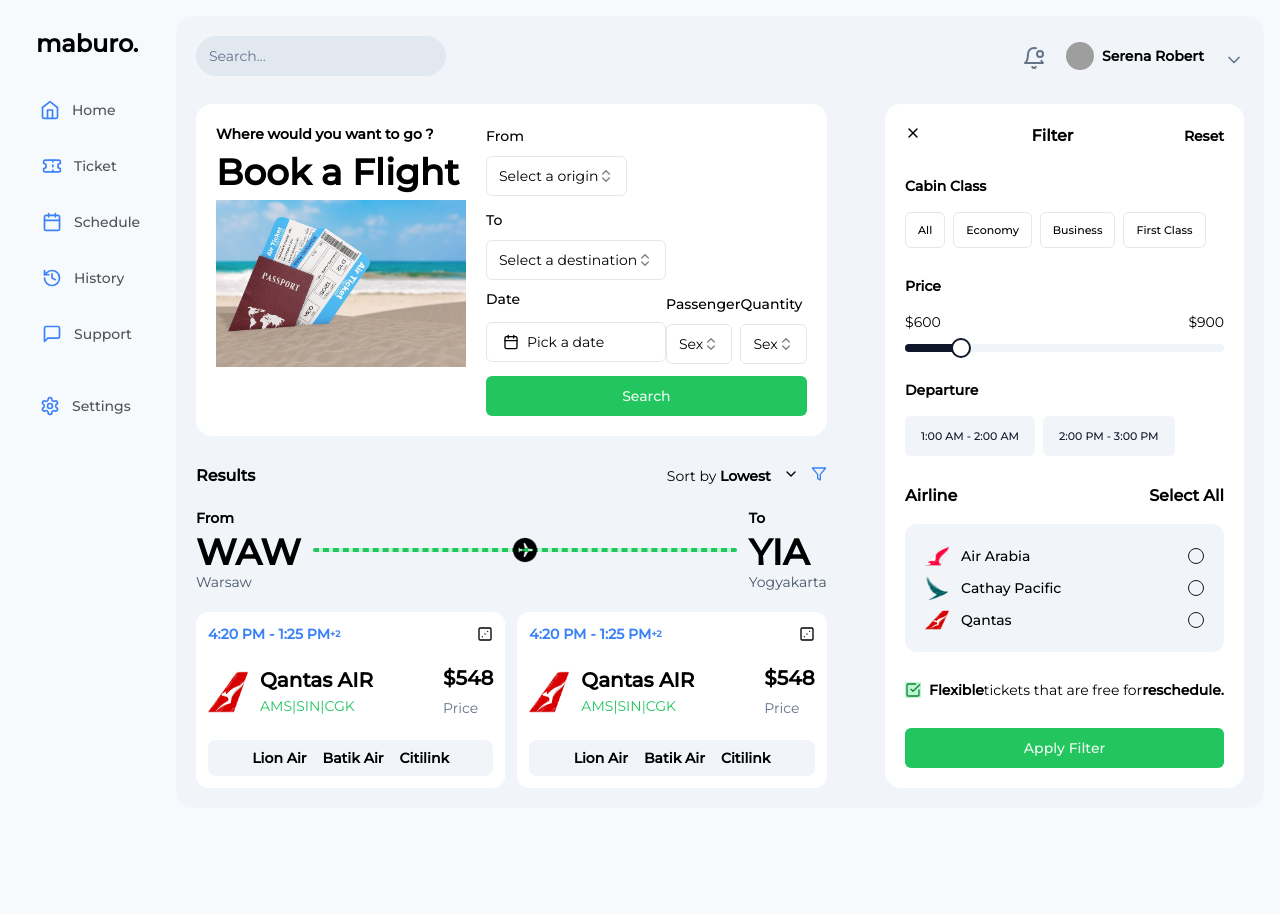
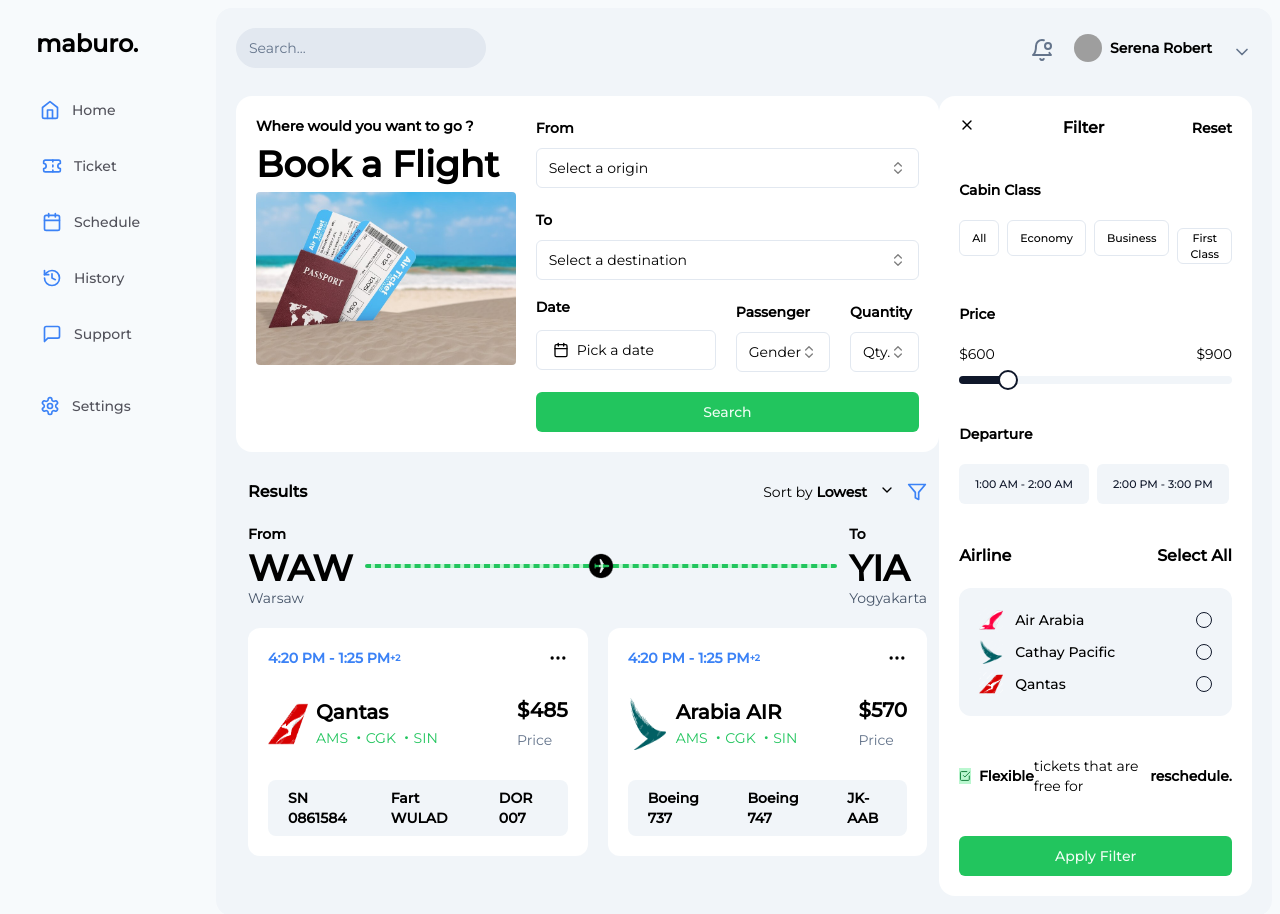
Before and after one commit to kralion/maburo, a React (Vite) app: page / in a window 1280 px wide. Shown: the top 914 px of the page. Before the commit the page ends 824 px from the top, so only its background shows below. Built offline with nearby package versions, Linux system fonts and the light colour scheme; grey boxes are pictures that could not be loaded.

Commit message:
feat: 95% Dashboard Progress

```diff
--- a/src/App.tsx
+++ b/src/App.tsx
@@ -5,7 +5,7 @@
   return (
     <div className="font-Montserrat">
       <div className="flex ">
-        <aside className=" px-2">
+        <aside className="px-2">
           <div className="sticky  top-7 w-full">
             <NavBar />
           </div>
--- a/src/components/dashboard/filter.tsx
+++ b/src/components/dashboard/filter.tsx
@@ -12,7 +12,7 @@
 
 function Filter() {
   return (
-    <div className=" bg-white rounded-2xl w-fit p-5 space-y-7 ">
+    <div className=" bg-white rounded-2xl w-fit p-5 space-y-10 ">
       <div className="flex justify-between items-baseline">
         <LucideX className="w-4 h-4 hover:text-slate-700 cursor-pointer" />
         <h3 className="font-semibold hover:text-slate-700 cursor-pointer ">
@@ -22,7 +22,7 @@
           Reset
         </h4>
       </div>
-      <div className="space-y-4">
+      <div className="space-y-5">
         <h4 className="font-semibold text-sm">Cabin Class</h4>
         <div className="space-y-3">
           <div className="flex gap-2  items-baseline">
@@ -39,7 +39,7 @@
           </div>
         </div>
       </div>
-      <div className="space-y-4">
+      <div className="space-y-5">
         <h4 className="font-semibold text-sm">Price</h4>
         <div className="space-y-3">
           <p className="flex justify-between text-sm">
@@ -49,7 +49,7 @@
           <Slider defaultValue={[28]} min={15} max={100} step={1} />
         </div>
       </div>
-      <div className="space-y-4">
+      <div className="space-y-5">
         <h4 className="font-semibold text-sm">Departure</h4>
         <div className="space-y-3 ">
           <div className="flex gap-2  items-baseline">
@@ -65,7 +65,7 @@
           </div>
         </div>
       </div>
-      <div className="space-y-4">
+      <div className="space-y-5">
         <p className="flex justify-between font-semibold">
           <span>Airline</span>
           <span>Select All</span>
--- a/src/components/dashboard/form.tsx
+++ b/src/components/dashboard/form.tsx
@@ -38,16 +38,16 @@
             Where would you want to go ?
           </h4>
           <h1 className="text-4xl font-semibold">Book a Flight</h1>
-          <img src={Flight} alt="flight" width={250} />
+          <img src={Flight} className="rounded" alt="flight" width={360} />
         </div>
 
-        <form onSubmit={form.handleSubmit(onSubmit)} className="space-y-3">
+        <form onSubmit={form.handleSubmit(onSubmit)} className="space-y-5">
           <FormField
             control={form.control}
             name="from"
             render={({ field }) => (
               <FormItem>
-                <FormLabel>From</FormLabel>
+                <FormLabel className="font-semibold">From</FormLabel>
                 <FormControl>
                   <SelectField
                     placeholder="Select a origin"
@@ -72,7 +72,7 @@
             name="to"
             render={({ field }) => (
               <FormItem>
-                <FormLabel>To</FormLabel>
+                <FormLabel className="font-semibold">To</FormLabel>
                 <FormControl>
                   <SelectField
                     placeholder="Select a destination"
@@ -93,13 +93,13 @@
               </FormItem>
             )}
           />
-          <div className="flex justify-between">
+          <div className="flex gap-5">
             <FormField
               control={form.control}
               name="date"
               render={({ field }) => (
                 <FormItem className="flex flex-col gap-2">
-                  <FormLabel>Date</FormLabel>
+                  <FormLabel className="font-semibold">Date</FormLabel>
                   <FormControl>
                     <DatePicker {...field} />
                   </FormControl>
@@ -113,10 +113,10 @@
               name="from"
               render={({ field }) => (
                 <FormItem>
-                  <FormLabel>Passenger</FormLabel>
+                  <FormLabel className="font-semibold">Passenger</FormLabel>
                   <FormControl>
                     <SelectField
-                      placeholder={"Sex"}
+                      placeholder={"Gender"}
                       values={["Male", "Female", "Other"]}
                       {...field}
                     />
@@ -130,10 +130,10 @@
               name="quantity"
               render={({ field }) => (
                 <FormItem>
-                  <FormLabel>Quantity</FormLabel>
+                  <FormLabel className="font-semibold">Quantity</FormLabel>
                   <FormControl>
                     <SelectField
-                      placeholder={"Sex"}
+                      placeholder={"Qty."}
                       values={["1", "2", "3", "4", "5", "6", "7"]}
                       {...field}
                     />
--- a/src/components/dashboard/results-card.tsx
+++ b/src/components/dashboard/results-card.tsx
@@ -1,10 +1,21 @@
-import { LucideDice3 } from "lucide-react";
-import QantasLogo from "../../assets/logos/qantas.png";
-const FlightModels = ["Lion Air", "Batik Air", "Citilink"];
+import { LucideMoreHorizontal } from "lucide-react";
+type ResultsCardProps = {
+  name: string;
+  services: string[];
+  price: number;
+  flightModels: string[];
+  logo: string;
+};
 
-function ResultsCard() {
+function ResultsCard({
+  name,
+  services,
+  price,
+  flightModels,
+  logo,
+}: ResultsCardProps) {
   return (
-    <div className="rounded-xl w-full  bg-white p-3 space-y-5 font-semibold">
+    <div className="rounded-xl w-fit  bg-white p-5 space-y-7 font-semibold">
       <div className="flex justify-between items-center">
         <p className="flex gap-1 text-sm text-blue-500">
           <h4>4:20 PM</h4>-
@@ -13,26 +24,25 @@
             <h5 className="text-[9px]">+2</h5>
           </span>
         </p>
-        <LucideDice3 className="w-4 h-4" />
+        <LucideMoreHorizontal className="w-5 h-5" />
       </div>
       <div className="flex justify-between items-center">
-        <p className="flex gap-3 text-blue-500">
-          <img src={QantasLogo} width={40} alt="airline-logo" />
+        <p className="flex gap-2 text-blue-500">
+          <img src={logo} width={40} alt="airline-logo" />
           <p>
-            <span className="font-bold text-black text-xl">Qantas AIR</span>{" "}
-            <br />
-            <span className="text-green-500 text-sm font-normal">
-              AMS|SIN|CGK
+            <span className="font-bold text-black text-xl">{name}</span> <br />
+            <span className="text-green-500 text-sm font-normal ">
+              {services.join(" ・")}
             </span>
           </p>
         </p>
         <p className="text-xl ">
-          <span className="font-bold ">$548</span> <br />
+          <span className="font-bold ">${price}</span> <br />
           <span className="text-slate-500 text-sm font-normal">Price</span>
         </p>
       </div>
-      <div className="bg-slate-100 rounded-lg px-3 gap-4 flex justify-center py-2">
-        {FlightModels.map((model, index) => (
+      <div className="bg-slate-100 rounded-lg px-5 gap-10 flex justify-between py-2">
+        {flightModels.map((model, index) => (
           <span key={index} className="text-sm font-bold">
             {model}
           </span>
--- a/src/components/dashboard/results.tsx
+++ b/src/components/dashboard/results.tsx
@@ -1,10 +1,12 @@
 import { ChevronDown, LucideFilter } from "lucide-react";
 import TravelPlane from "../../assets/icons/travel-plane.png";
 import ResultsCard from "./results-card";
+import QantasLogo from "../../assets/logos/qantas.png";
+import ArabiaAIRLogo from "../../assets/logos/cathay-pacific.png";
 
 function Results() {
   return (
-    <div className="space-y-5">
+    <div className="space-y-5 px-3">
       <div className="flex justify-between items-center">
         <h3 className="font-semibold hover:text-slate-700 cursor-pointer ">
           Results
@@ -18,7 +20,7 @@
             </span>
           </h3>
           <ChevronDown className="w-4 h-4 hover:text-slate-700 cursor-pointer" />
-          <LucideFilter className="w-4 h-4 text-blue-500 hover:text-slate-700 cursor-pointer" />
+          <LucideFilter className="w-5 h-5 text-blue-500 hover:text-slate-700 cursor-pointer" />
         </div>
       </div>
       <div className="flex justify-between items-center">
@@ -51,9 +53,21 @@
           <span className="text-slate-600">Yogyakarta</span>
         </p>
       </div>
-      <section className="flex gap-3">
-        <ResultsCard />
-        <ResultsCard />
+      <section className="flex gap-5">
+        <ResultsCard
+          name="Qantas"
+          logo={QantasLogo}
+          services={["AMS", "CGK", "SIN"]}
+          price={485}
+          flightModels={["SN 0861584", "Fart WULAD", "DOR 007"]}
+        />
+        <ResultsCard
+          name="Arabia AIR"
+          logo={ArabiaAIRLogo}
+          services={["AMS", "CGK", "SIN"]}
+          price={570}
+          flightModels={["Boeing 737", "Boeing 747", "JK-AAB"]}
+        />
       </section>
     </div>
   );
--- a/src/components/dashboard/selectField.tsx
+++ b/src/components/dashboard/selectField.tsx
@@ -5,16 +5,68 @@
   SelectTrigger,
   SelectValue,
 } from "@/components/ui/select";
-import React from "react";
-type SelectFormProps = {
-  placeholder: string;
+import { cva, type VariantProps } from "class-variance-authority";
+import { cn } from "@/lib/utils";
+import * as React from "react";
+
+interface SelectFormProps
+  extends React.HTMLAttributes<HTMLSelectElement>,
+    VariantProps<typeof SelectTriggerVariants> {
   values: string[];
-};
+  asChild?: boolean;
+  variant?: "default";
+  size?: "default" | "medium" | "large";
+}
 
-export default function SelectField({ placeholder, values }: SelectFormProps) {
+const SelectTriggerVariants = cva({
+  variants: {
+    variant: {
+      default: {
+        field: "border border-gray-300 rounded-md",
+        trigger: "bg-white",
+        content: "bg-white",
+        item: "hover:bg-gray-100",
+      },
+    },
+    size: {
+      default: {
+        field: "h-10 px-4 py-2",
+        trigger: "h-full",
+        content: "h-full",
+        item: "h-full",
+      },
+      medium: {
+        field: "h-9 rounded-md px-3",
+        trigger: "h-full",
+        content: "h-full",
+        item: "h-full",
+      },
+      large: {
+        field: "h-11 rounded-md px-8",
+        trigger: "h-full",
+        content: "h-full",
+        item: "h-full",
+      },
+    },
+  },
+  defaultVariants: {
+    variant: "default",
+    size: "default",
+  },
+});
+
+export default function SelectField({
+  placeholder,
+  values,
+  variant,
+  size,
+  className,
+}: SelectFormProps) {
   return (
     <Select>
-      <SelectTrigger className="w-auto ">
+      <SelectTrigger
+        className={cn(SelectTriggerVariants({ variant, size, className }))}
+      >
         <SelectValue placeholder={placeholder} />
       </SelectTrigger>
       <SelectContent>
--- a/src/components/navbar.tsx
+++ b/src/components/navbar.tsx
@@ -25,7 +25,7 @@
 
 export function NavBar() {
   return (
-    <div className="flex flex-col justify-between ">
+    <div className="flex flex-col justify-between mx-2 ">
       <p className="font-bold lowercase px-3 text-2xl">Maburo.</p>
       <div className="my-7">
         <Menubar>
--- a/src/components/ui/form.tsx
+++ b/src/components/ui/form.tsx
@@ -88,12 +88,12 @@
   React.ElementRef<typeof LabelPrimitive.Root>,
   React.ComponentPropsWithoutRef<typeof LabelPrimitive.Root>
 >(({ className, ...props }, ref) => {
-  const { error, formItemId } = useFormField();
+  const { formItemId } = useFormField();
 
   return (
     <Label
       ref={ref}
-      className={cn(error && "text-red-500 dark:text-red-900", className)}
+      className={cn(className)}
       htmlFor={formItemId}
       {...props}
     />
--- a/src/components/ui/menubar.tsx
+++ b/src/components/ui/menubar.tsx
@@ -21,7 +21,7 @@
   <MenubarPrimitive.Root
     ref={ref}
     className={cn(
-      "flex flex-col text-zinc-600  gap-5 w-36 items-center space-x-1 rounded-md   p-1  dark:bg-slate-950",
+      "flex flex-col text-zinc-600  gap-5 w-44 items-center space-x-1 rounded-md   p-1  dark:bg-slate-950",
       className
     )}
     {...props}
--- a/src/index.css
+++ b/src/index.css
@@ -5,5 +5,5 @@
 
 body {
   background-color: #f7fafc;
-  margin: 1rem;
+  margin: 0.5rem;
 }
```
